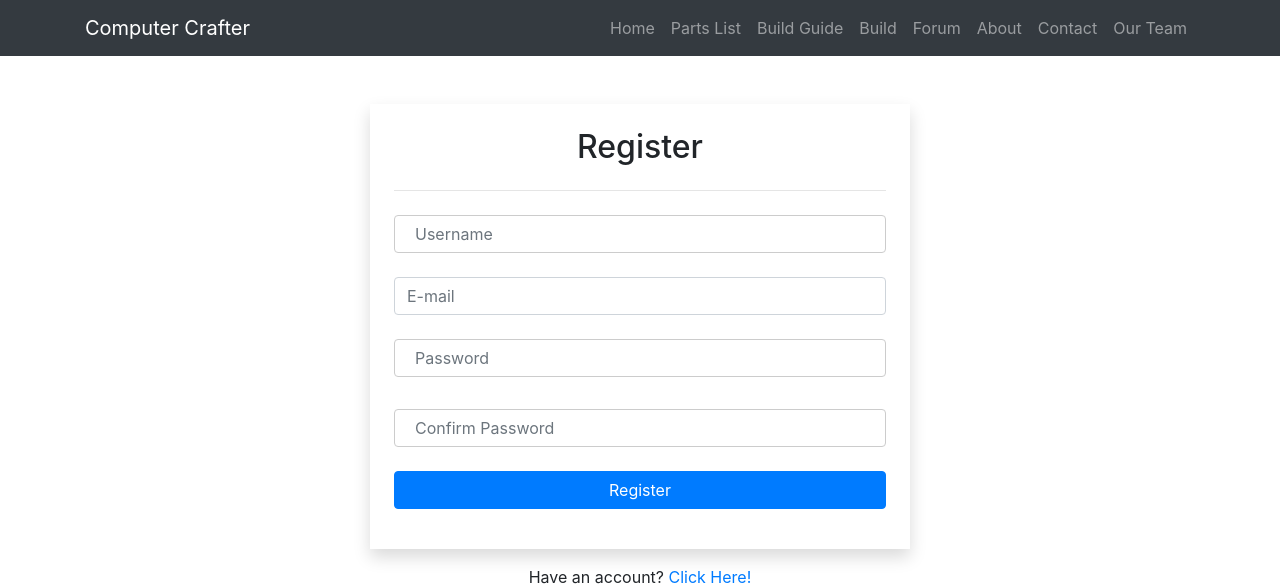
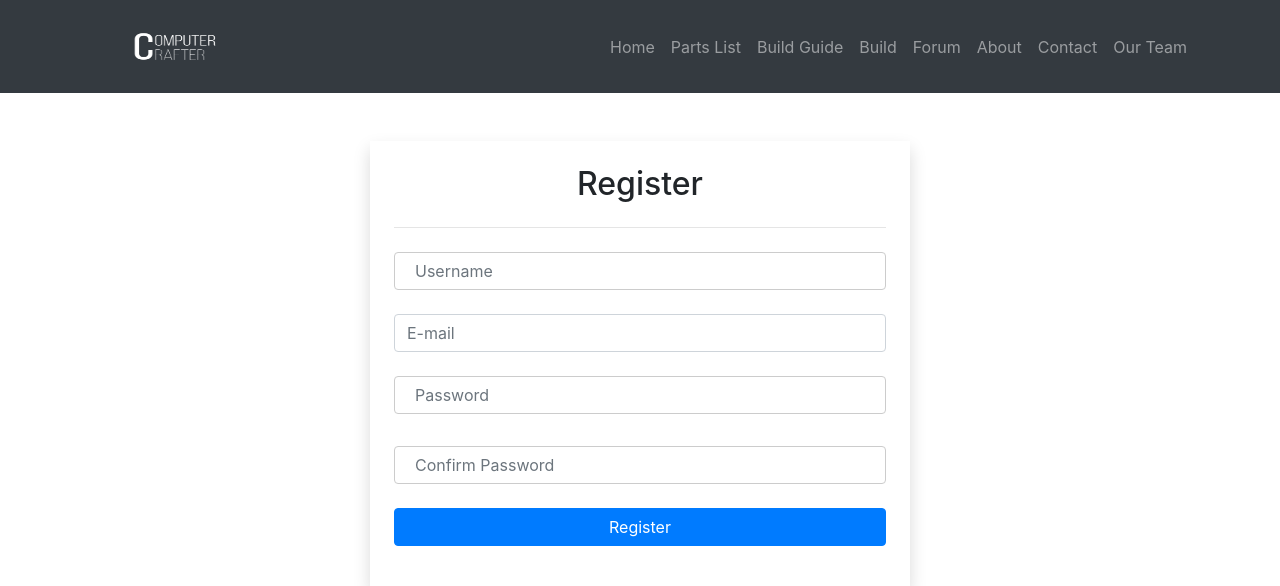
Before and after one commit to inotlusrabka/Project-Web, a PHP site: page /register.php in a window 1280 px wide. Shown: the top 586 px of the page. Run offline with PHP 8.4, Linux system fonts and the light colour scheme.

Commit message:
Update register.php

```diff
--- a/register.php
+++ b/register.php
@@ -14,7 +14,9 @@
     <header>
         <nav class="navbar navbar-expand-lg navbar-dark bg-dark">
             <div class="container">
-                <a class="navbar-brand" href="/ProjekUAS">Computer Crafter</a>
+                <a class="navbar-brand" href="/ProjekUAS">
+                    <img src="/ProjekUAS/logo.png" alt="Computer Crafter Logo" style="height: 67px; width: 180px;">
+                </a>
                 <button class="navbar-toggler" type="button" data-toggle="collapse" data-target="#navbarNav" aria-controls="navbarNav" aria-expanded="false" aria-label="Toggle navigation">
                     <span class="navbar-toggler-icon"></span>
                 </button>
```
